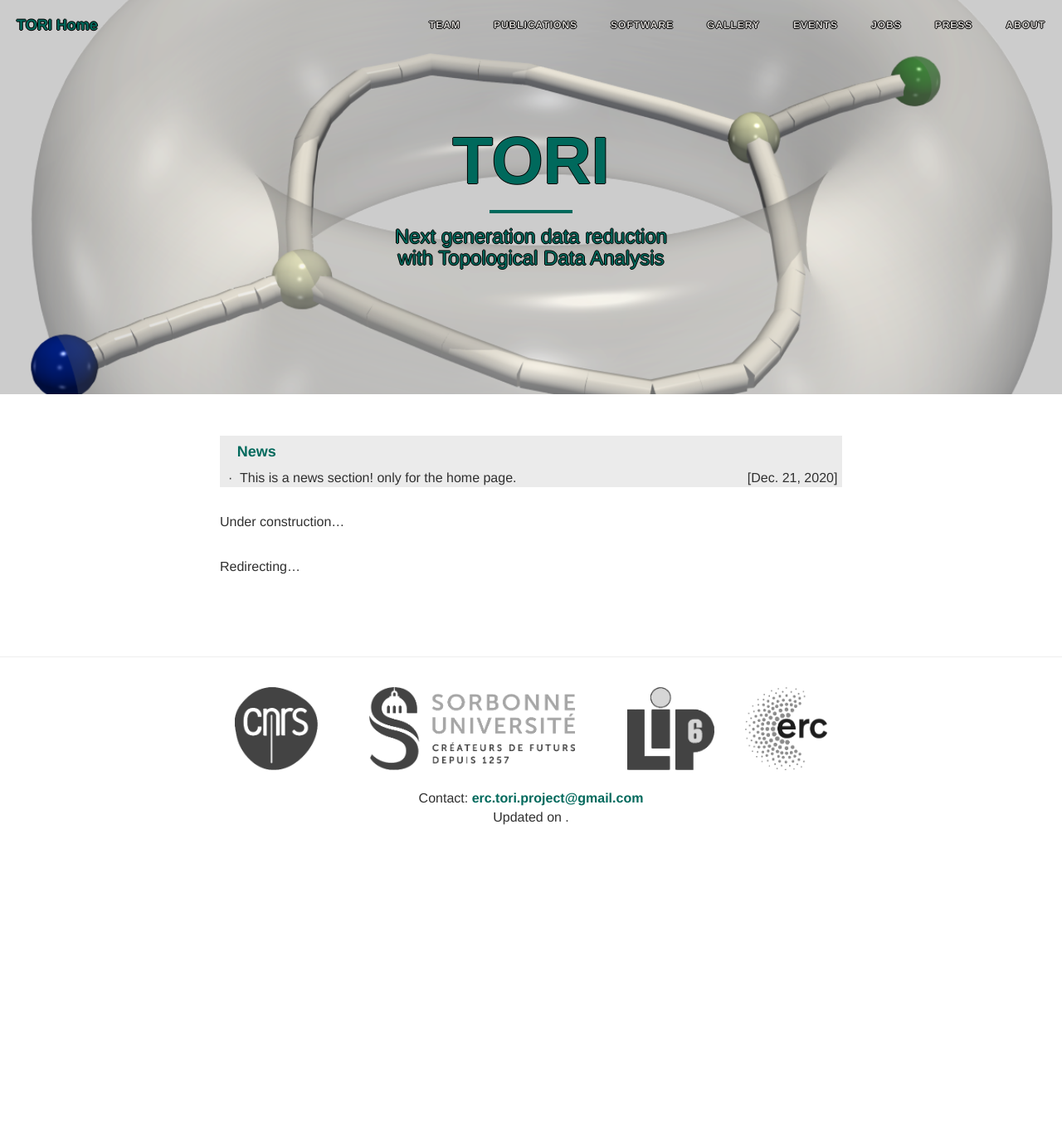
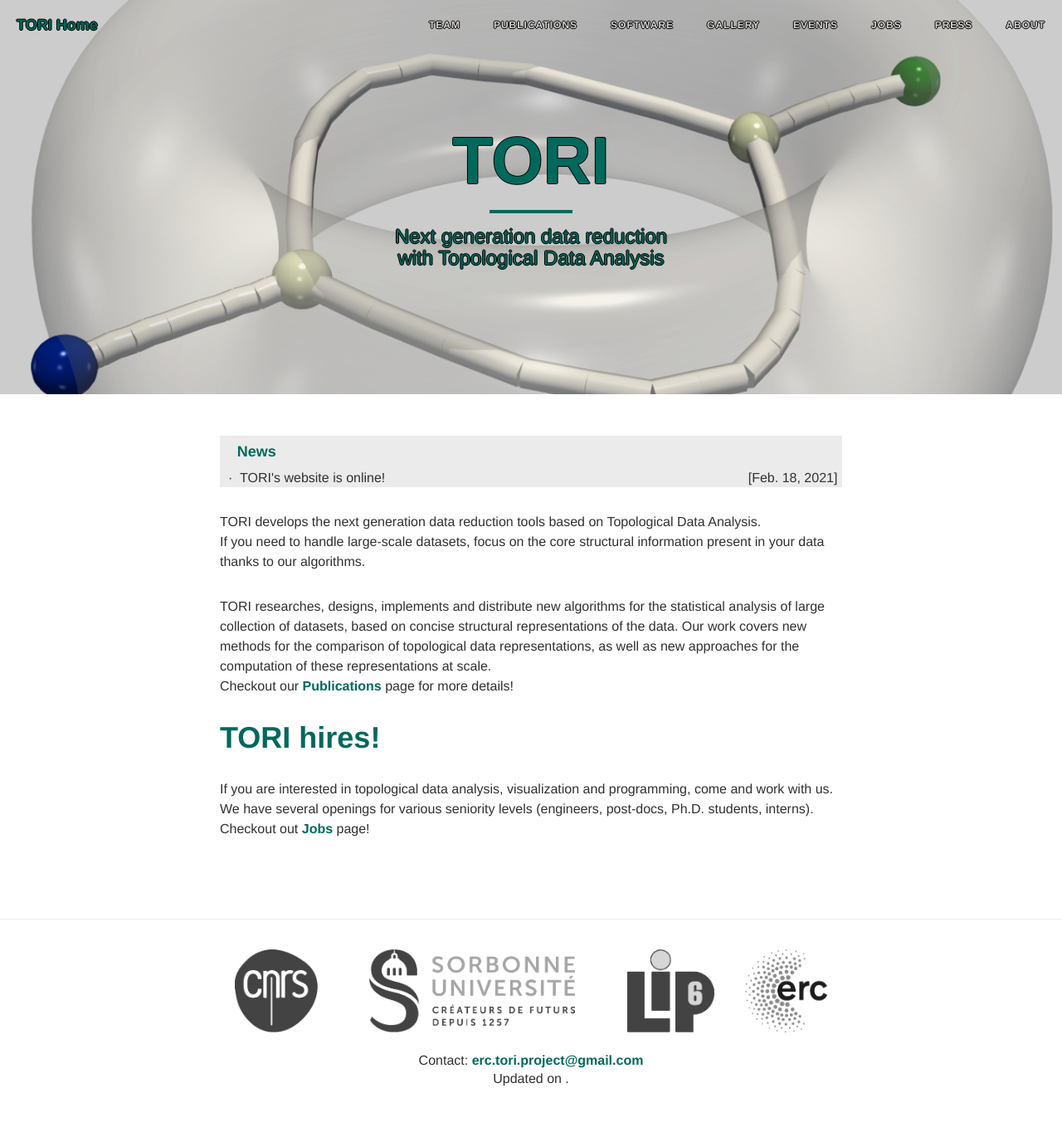
Before and after one commit to erc-tori/erc-tori.github.io, a Jekyll site: the page built from index.md, in a window 1280 px wide. Shown: the whole page at 83% size. Built offline with Jekyll 4.4.1, drawn with Linux system fonts in a browser that asks for light colours; before the commit the page ends 1037 px from its top, so only the background shows below that.

```diff
--- a/_layouts/default.html
+++ b/_layouts/default.html
@@ -159,7 +159,7 @@
                     Contact: <a href="mailto:topology.tool.kit@gmail.com">
                     erc.tori.project@gmail.com</a><br>
 
-                    Updated on {{ page.last_modified_at | date: '%b %e, %Y' }}.
+                    Updated on {{ page.last_modified_at | date: '%b. %e, %Y' }}.
                     </div>
                     </p>
                 </div>
--- a/index.md
+++ b/index.md
@@ -23,15 +23,27 @@
 <tr>
 <td>
                 &nbsp;&middot;&nbsp;
-                This is a news section! only for the home page.
+                TORI's website is online!
                 </td>
                 <td align="right">
-                [Dec. 21, 2020]
+                [Feb. 18, 2021]
                 </td>
                 </tr>
               </table>
 </div>
 
-Under construction...
 
-Redirecting...
+
+TORI develops the next generation data reduction tools based on Topological Data Analysis.<br>
+If you need to handle large-scale datasets, focus on the core structural information present in your data thanks to our algorithms.
+
+TORI researches, designs, implements and distribute new algorithms for
+the
+statistical analysis
+<!-- analytics -->
+of large collection of datasets, based on concise structural representations of the data. Our work covers new methods for the comparison of topological data representations, as well as new approaches for the computation of these representations at scale.<br>
+Checkout our [Publications](/publications/) page for more details!
+
+# TORI hires!
+If you are interested in topological data analysis, visualization and programming, come and work with us. We have several openings for various seniority levels (engineers, post-docs, Ph.D. students, interns).<br>
+Checkout out [Jobs](/jobs/) page!
```
